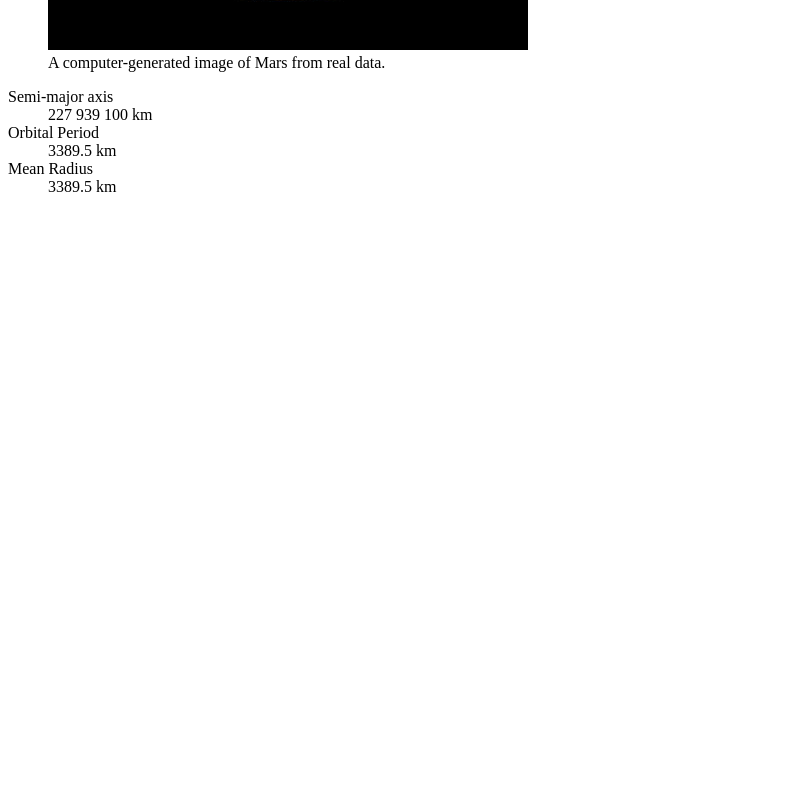
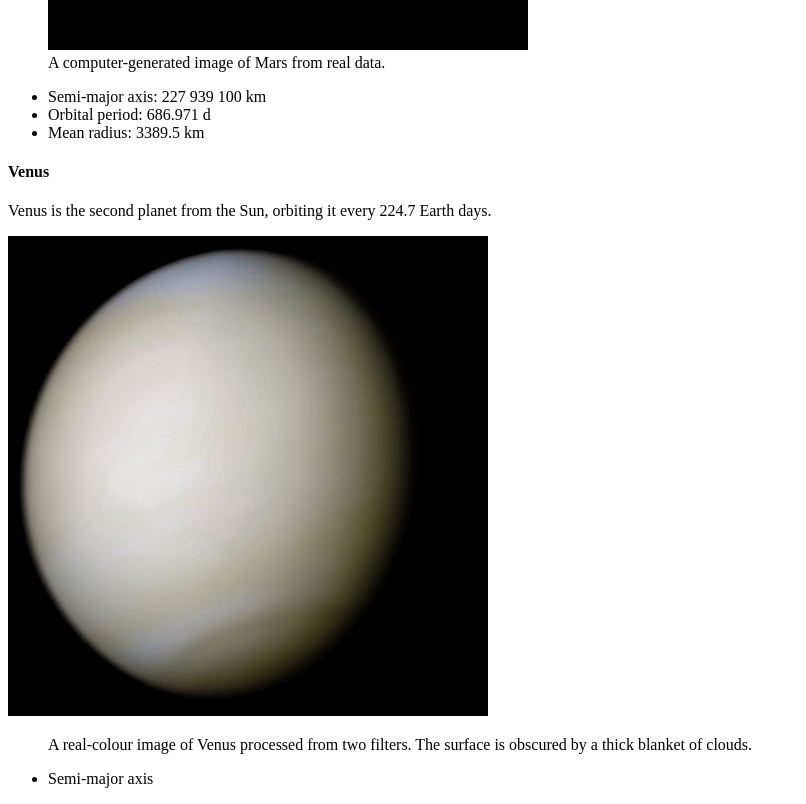
Before and after one commit to nuhkeekee/Intro-to-HTML, a plain HTML site: page index.html in a window 1280 px wide. Shown: the part 1046-1850 px from the top of the page, without its empty margins (0-806 px from the left). Before the commit the page ends 1250 px from the top, so only its background shows below. Drawn offline with Linux system fonts and the light colour scheme.

Commit message:
Images
Fixed both images and added captions

```diff
--- a/index.html
+++ b/index.html
@@ -33,15 +33,22 @@
         <h3>Mars</h3>
         <section><p>Mars is named after the Roman god of war, it is often described as the “Red Planet” because the iron
           oxide prevalent on its surface gives it a reddish appearance.</p>
-          <img src="images/mars.jpeg" alt="Photo of Mars.">
+      <img src="images/mars.jpeg" alt="Photo of Mars.">
           <figure>
             <img src="images/mars.jpg" alt="">
             <figcaption>A computer-generated image of Mars from real data.</figcaption>
           </figure>
-          <d1>
-            <dt>Semi-major axis</dt>
-            <dd>227 939 100 km</dd>
-            <dt>Orbital Period</dt>
-            <dd>3389.5 km</dd>
-            <dt>Mean Radius</dt>
-            <dd>3389.5 km</dd>
+      <ul>
+          <li>Semi-major axis: 227 939 100 km</li>
+          <li>Orbital period: 686.971 d</li>
+          <li>Mean radius: 3389.5 km</li></section>
+
+          <h4>Venus</h4>
+        <section><p>Venus is the second planet from the Sun, orbiting it every 224.7 Earth days.</p>
+      <img src="images/venus.jpg" alt="Photo of Venus.">
+      <figure>
+        <figcaption>A real-colour image of Venus processed from two filters. The surface is obscured by a thick
+          blanket of clouds.</figcaption>
+      </figure>
+    <ul>
+        <li>Semi-major axis
```
